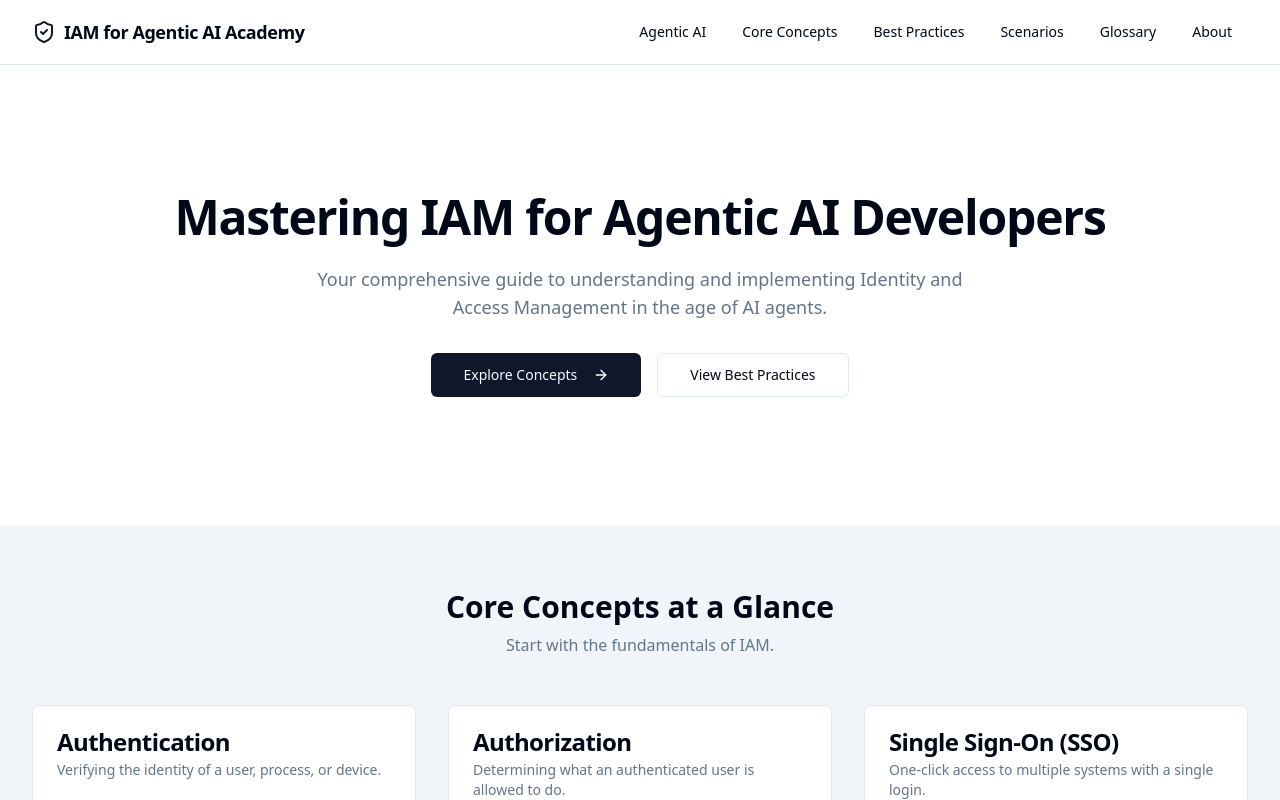
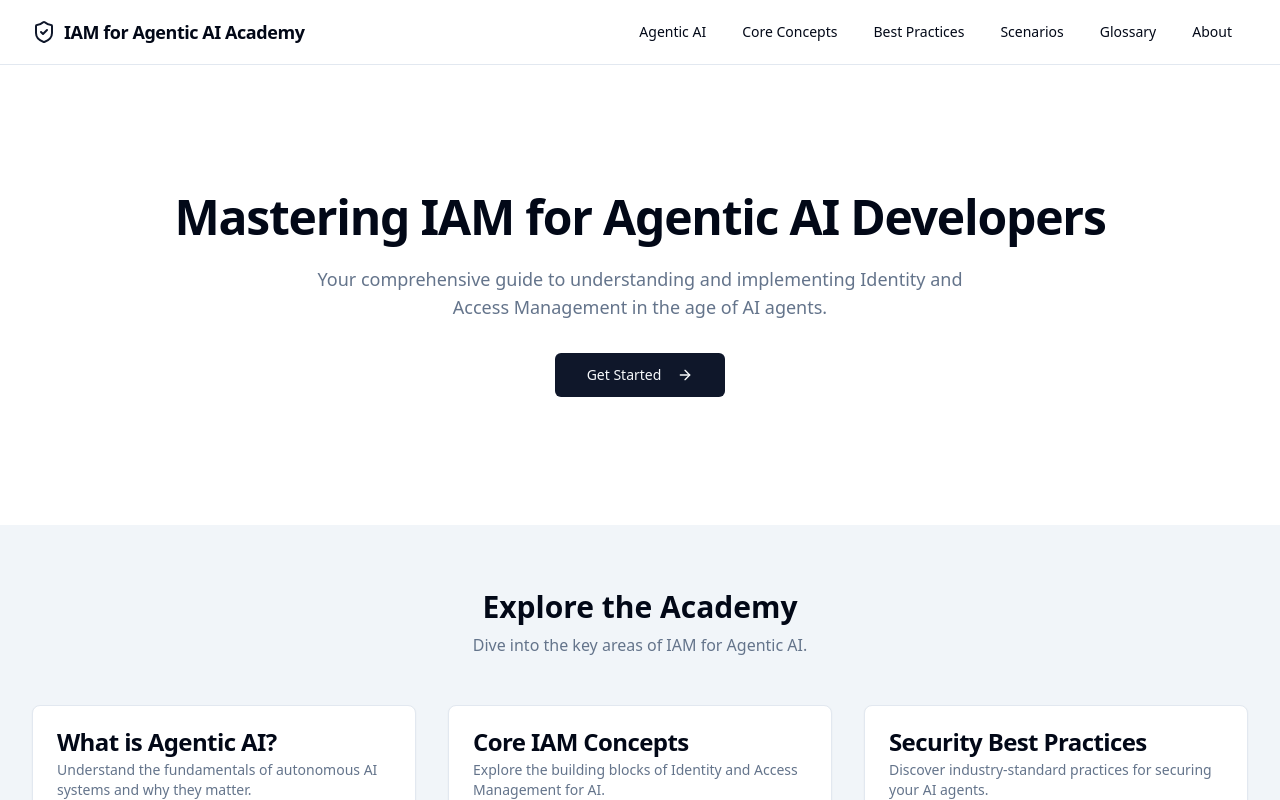
Before and after one commit to ayshsandu/agentic-iam-academy, a React (Vite) app: page / in a window 1280 px wide. Shown: the top 800 px of the page. Built offline with nearby package versions, Linux system fonts and the light colour scheme.

Commit message:
Add links from home page
Added links from the home page to "What is Agentic AI", "Core Concepts", and "Best Practices" pages.

```diff
--- a/src/pages/Index.tsx
+++ b/src/pages/Index.tsx
@@ -3,7 +3,6 @@ import { Link } from "react-router-dom";
 import { Button } from "@/components/ui/button";
 import {
   Card,
-  CardContent,
   CardDescription,
   CardFooter,
   CardHeader,
@@ -11,21 +10,24 @@ import {
 } from "@/components/ui/card";
 import { ArrowRight } from "lucide-react";
 
-const concepts = [
+const featuredSections = [
   {
-    title: "Authentication",
-    description: "Verifying the identity of a user, process, or device.",
+    title: "What is Agentic AI?",
+    description:
+      "Understand the fundamentals of autonomous AI systems and why they matter.",
+    link: "/what-is-agentic-ai",
+  },
+  {
+    title: "Core IAM Concepts",
+    description:
+      "Explore the building blocks of Identity and Access Management for AI.",
     link: "/concepts",
   },
   {
-    title: "Authorization",
-    description: "Determining what an authenticated user is allowed to do.",
-    link: "/concepts",
-  },
-  {
-    title: "Single Sign-On (SSO)",
-    description: "One-click access to multiple systems with a single login.",
-    link: "/concepts",
+    title: "Security Best Practices",
+    description:
+      "Discover industry-standard practices for securing your AI agents.",
+    link: "/best-practices",
   },
 ];
 
@@ -42,12 +44,9 @@ const Index = () => {
         </p>
         <div className="mt-2 flex flex-wrap justify-center gap-4">
           <Button asChild size="lg">
-            <Link to="/concepts">
-              Explore Concepts <ArrowRight className="ml-2 h-4 w-4" />
+            <Link to="/what-is-agentic-ai">
+              Get Started <ArrowRight className="ml-2 h-4 w-4" />
             </Link>
-          </Button>
-          <Button asChild variant="outline" size="lg">
-            <Link to="/best-practices">View Best Practices</Link>
           </Button>
         </div>
       </section>
@@ -55,21 +54,21 @@ const Index = () => {
       <section className="bg-secondary">
         <div className="container py-16">
           <div className="mb-12 text-center">
-            <h2 className="text-3xl font-bold">Core Concepts at a Glance</h2>
+            <h2 className="text-3xl font-bold">Explore the Academy</h2>
             <p className="mt-2 text-muted-foreground">
-              Start with the fundamentals of IAM.
+              Dive into the key areas of IAM for Agentic AI.
             </p>
           </div>
           <div className="grid gap-8 md:grid-cols-2 lg:grid-cols-3">
-            {concepts.map((concept) => (
-              <Card key={concept.title} className="flex flex-col">
+            {featuredSections.map((section) => (
+              <Card key={section.title} className="flex flex-col">
                 <CardHeader>
-                  <CardTitle>{concept.title}</CardTitle>
-                  <CardDescription>{concept.description}</CardDescription>
+                  <CardTitle>{section.title}</CardTitle>
+                  <CardDescription>{section.description}</CardDescription>
                 </CardHeader>
                 <CardFooter className="mt-auto">
                   <Button variant="outline" asChild className="w-full">
-                    <Link to={concept.link}>
+                    <Link to={section.link}>
                       Learn More <ArrowRight className="ml-2 h-4 w-4" />
                     </Link>
                   </Button>
```
